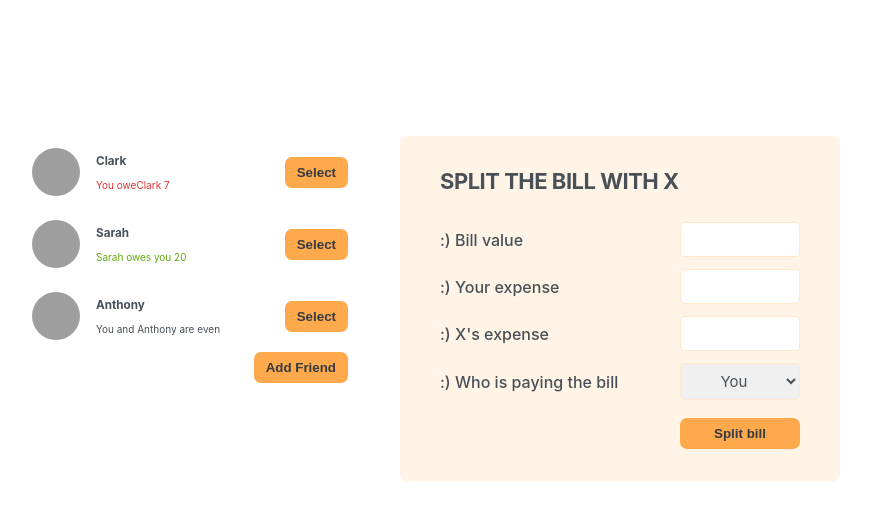
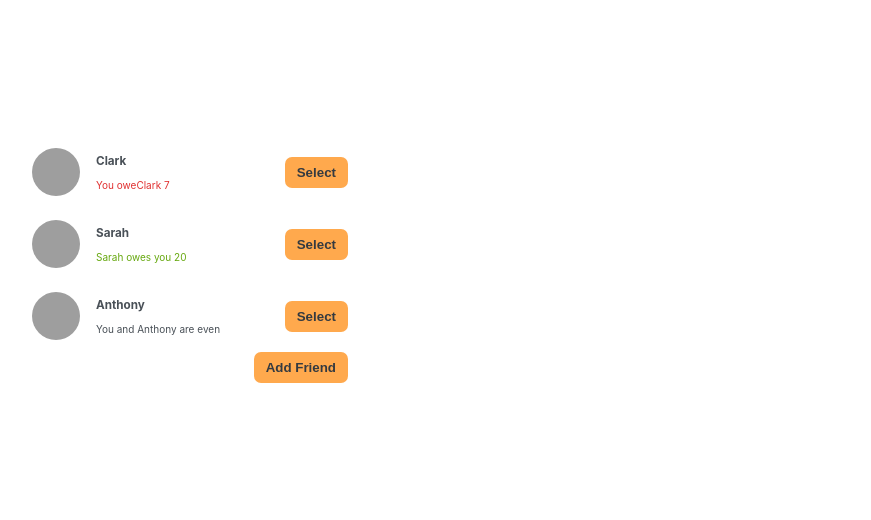
Before and after one commit to manishaac2002/eat-n-split-react, a React (Create React App) app: page / in a window 1280 px wide. Shown: the top 520 px of the page, without its empty margins (210-1081 px from the left). Built offline with nearby package versions, Linux system fonts and the light colour scheme; grey boxes are pictures that could not be loaded.

Commit message:
feat - completed static state to dynamic state with use state.

```diff
--- a/src/App.js
+++ b/src/App.js
@@ -29,9 +29,11 @@
 
 
 export default function App() {
+
   const [friends, setFriends] = useState(initialFriends)
+  const [showAddFriend, setShowAddFriend] = useState(false)
+  const [selectedFriend, setSelectedFriend] = useState(null)
 
-  const [showAddFriend, setShowAddFriend] = useState(false)
 
   function handleShowFriendForm() {
     return setShowAddFriend(showAddFriend => !showAddFriend)
@@ -40,38 +42,56 @@
   function handleAddFriend(friend) {
     setFriends(friends => [...friends, friend])
     setShowAddFriend(false)
+  }
 
+  function handleSelection(friend) {
+    setSelectedFriend((cur) =>
+      cur?.id === friend.id ? null : friend)
+    setShowAddFriend(false)
   }
   return (
 
     <div className="app">
 
       <div className="sidebar">
-        <FriendList friends={friends} />
+        <FriendList
+          friends={friends}
+          onSelection={handleSelection}
+          selectedFriend={selectedFriend} />
 
-        {showAddFriend && <FormAddFriend onAddFriend={handleAddFriend} />}
+        {showAddFriend && <FormAddFriend
+          onAddFriend={handleAddFriend} />}
 
         <Button onClick={handleShowFriendForm}>
           {showAddFriend ? "Close" : "Add Friend"}
         </Button>
 
       </div>
-      <FormSplitBill />
+      {selectedFriend && <FormSplitBill
+        selectedFriend={selectedFriend} />}
     </div>
   )
 }
 
-function FriendList({ friends }) {
+function FriendList({ friends, onSelection, selectedFriend }) {
 
   return (
     <div>
-      {friends.map((friend) => (<Friend friend={friend} key={friend.id} />))}
+      {friends.map((friend) => (<Friend
+        friend={friend}
+        key={friend.id}
+        onSelection={onSelection}
+        selectedFriend={selectedFriend} />))}
     </div>)
 }
 
-function Friend({ friend }) {
+function Friend({ friend, onSelection, selectedFriend }) {
+
+  const isSelected = selectedFriend?.id === friend.id
+
   return (
-    <li>
+
+    <li className={isSelected ? "selected" : ""}>
       <img src={friend.image} alt={friend.name} />
       <h3>{friend.name}</h3>
 
@@ -87,7 +107,9 @@
         <p>You and {friend.name} are even
         </p>}
 
-      <Button>Select</Button>
+      <Button onClick={() => onSelection(friend)}>
+        {isSelected ? "Close" : "Select"}
+      </Button>
     </li>
   )
 
@@ -134,24 +156,45 @@
   )
 }
 
-function FormSplitBill() {
+function FormSplitBill({ selectedFriend }) {
+
+  const [bill, setBill] = useState("")
+  const [paidByUser, setPaidByUser] = useState("")
+  const [whoIsPaying, setWhoIsPaying] = useState("user")
+
+  const paidByFriend = bill ? bill - paidByUser : ""
+
   return (
     <form className="form-split-bill">
-      <h2>Split the bill with X</h2>
+      <h2>Split the bill with {selectedFriend.name}</h2>
 
       <label>:) Bill value</label>
-      <input type="text" />
+      <input
+        type="text"
+        value={bill}
+        onChange={e => setBill(Number(e.target.value))} />
 
       <label>:) Your expense</label>
-      <input type="text" />
+      <input
+        type="text"
+        value={paidByUser}
+        onChange={e => setPaidByUser(
+          Number(e.target.value) > bill
+          ? paidByUser
+          : Number(e.target.value))} />
 
-      <label>:) X's expense</label>
-      <input type="text" />
+      <label>:) {selectedFriend.name}'s expense</label>
+      <input
+        type="text"
+        disabled
+        value={paidByFriend} />
 
       <label>:) Who is paying the bill</label>
-      <select>
+      <select
+        value={whoIsPaying}
+        onChange={e => setWhoIsPaying(e.target.value)}>
         <option value="user">You</option>
-        <option value="friend">X</option>
+        <option value="friend">{selectedFriend.name}</option>
       </select>
 
       <Button>Split bill </Button>
```
